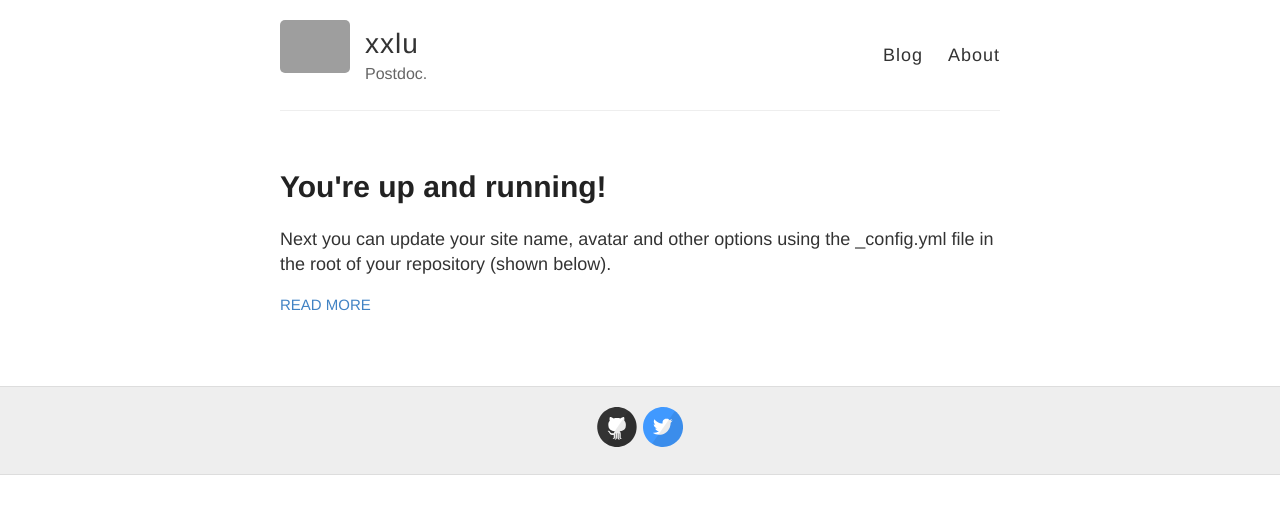
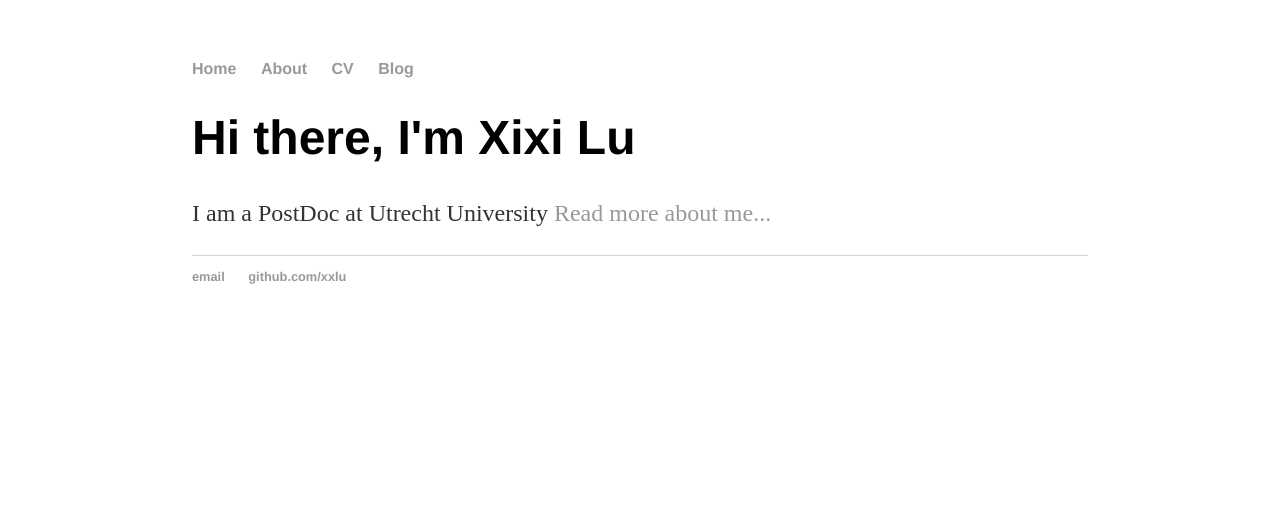
Before and after one commit to xxlu/xxlu.github.io, a Jekyll site: the page built from index.html, in a window 1280 px wide. Shown: the top 514 px of the page. Built offline with Jekyll 4.4.1, drawn with Linux system fonts in a browser that asks for light colours; grey boxes are pictures that could not be loaded.

Commit message:
Simple commit

```diff
--- a/_config.yml
+++ b/_config.yml
@@ -1,86 +1,2 @@
-#
-# This file contains configuration flags to customize your site
-#
-
-# Name of your site (displayed in the header)
-name: xxlu
-
-# Short bio or description (displayed in the header)
-description: Postdoc.
-
-# URL of your avatar or profile pic (you could use your GitHub profile pic)
-avatar: https://raw.githubusercontent.com/barryclark/jekyll-now/master/images/jekyll-logo.png
-
-#
-# Flags below are optional
-#
-
-# Includes an icon in the footer for each username you enter
-footer-links:
-  dribbble:
-  email:
-  facebook:
-  flickr:
-  github: barryclark/jekyll-now
-  instagram:
-  linkedin:
-  pinterest:
-  rss: # just type anything here for a working RSS icon
-  twitter: jekyllrb
-  stackoverflow: # your stackoverflow profile, e.g. "users/50476/bart-kiers"
-  youtube: # channel/<your_long_string> or user/<user-name>
-  googleplus: # anything in your profile username that comes after plus.google.com/
-
-
-# Enter your Disqus shortname (not your username) to enable commenting on posts
-# You can find your shortname on the Settings page of your Disqus account
-disqus:
-
-# Enter your Google Analytics web tracking code (e.g. UA-2110908-2) to activate tracking
-google_analytics:
-
-# Your website URL (e.g. http://barryclark.github.io or http://www.barryclark.co)
-# Used for Sitemap.xml and your RSS feed
-url:
-
-# If you're hosting your site at a Project repository on GitHub pages
-# (http://yourusername.github.io/repository-name)
-# and NOT your User repository (http://yourusername.github.io)
-# then add in the baseurl here, like this: "/repository-name"
-baseurl: ""
-
-#
-# !! You don't need to change any of the configuration flags below !!
-#
-
-permalink: /:title/
-
-# The release of Jekyll Now that you're using
-version: v1.2.0
-
-# Jekyll 3 now only supports Kramdown for Markdown
-kramdown:
-  # Use GitHub flavored markdown, including triple backtick fenced code blocks
-  input: GFM
-  # Jekyll 3 and GitHub Pages now only support rouge for syntax highlighting
-  syntax_highlighter: rouge
-  syntax_highlighter_opts:
-    # Use existing pygments syntax highlighting css
-    css_class: 'highlight'
-
-# Set the Sass partials directory, as we're using @imports
-sass:
-  style: :expanded # You might prefer to minify using :compressed
-
-# Use the following plug-ins
-gems:
-  - jekyll-sitemap # Create a sitemap using the official Jekyll sitemap gem
-  - jekyll-feed # Create an Atom feed using the official Jekyll feed gem
-
-# Exclude these files from your production _site
-exclude:
-  - Gemfile
-  - Gemfile.lock
-  - LICENSE
-  - README.md
-  - CNAME
+name: Xixi Lu
+markdown: kramdown
--- a/_layouts/default.html
+++ b/_layouts/default.html
@@ -1,51 +1,29 @@
 <!DOCTYPE html>
-<html>
-  <head>
-    <title>{% if page.title %}{{ page.title }} – {% endif %}{{ site.name }} – {{ site.description }}</title>
+	<html>
+		<head>
+			<title>{{ page.title }}</title>
+			<!-- link to main stylesheet -->
+			<link rel="stylesheet" type="text/css" href="/css/main.css">
+		</head>
+		<body>
+			<nav>
+	    		<ul>
+	        		<li><a href="/">Home</a></li>
+		        	<li><a href="/about">About</a></li>
+	        		<li><a href="/cv">CV</a></li>
+	        		<li><a href="/blog">Blog</a></li>
+	    		</ul>
+			</nav>
+			<div class="container">
 
-    {% include meta.html %}
+			{{ content }}
 
-    <!--[if lt IE 9]>
-      <script src="http://html5shiv.googlecode.com/svn/trunk/html5.js"></script>
-    <![endif]-->
-
-    <link rel="stylesheet" type="text/css" href="{{ site.baseurl }}/style.css" />
-    <link rel="alternate" type="application/rss+xml" title="{{ site.name }} - {{ site.description }}" href="{{ site.baseurl }}/feed.xml" />
-
-    <!-- Created with Jekyll Now - http://github.com/barryclark/jekyll-now -->
-  </head>
-
-  <body>
-    <div class="wrapper-masthead">
-      <div class="container">
-        <header class="masthead clearfix">
-          <a href="{{ site.baseurl }}/" class="site-avatar"><img src="{{ site.avatar }}" /></a>
-
-          <div class="site-info">
-            <h1 class="site-name"><a href="{{ site.baseurl }}/">{{ site.name }}</a></h1>
-            <p class="site-description">{{ site.description }}</p>
-          </div>
-
-          <nav>
-            <a href="{{ site.baseurl }}/">Blog</a>
-            <a href="{{ site.baseurl }}/about">About</a>
-          </nav>
-        </header>
-      </div>
-    </div>
-
-    <div id="main" role="main" class="container">
-      {{ content }}
-    </div>
-
-    <div class="wrapper-footer">
-      <div class="container">
-        <footer class="footer">
-          {% include svg-icons.html %}
-        </footer>
-      </div>
-    </div>
-
-    {% include analytics.html %}
-  </body>
-</html>
+			</div><!-- /.container -->
+			<footer>
+	    		<ul>
+	        		<li><a href="mailto:x.lu@uu.com">email</a></li>
+	        		<li><a href="https://github.com/xxlu">github.com/xxlu</a></li>
+				</ul>
+			</footer>
+		</body>
+	</html>
--- /dev/null
+++ b/css/main.css
@@ -0,0 +1,43 @@
+body {
+    margin: 60px auto;
+    width: 70%;
+}
+nav ul, footer ul {
+    font-family:'Helvetica', 'Arial', 'Sans-Serif';
+    padding: 0px;
+    list-style: none;
+    font-weight: bold;
+}
+nav ul li, footer ul li {
+    display: inline;
+    margin-right: 20px;
+}
+a {
+    text-decoration: none;
+    color: #999;
+}
+a:hover {
+    text-decoration: underline;
+}
+h1 {
+    font-size: 3em;
+    font-family:'Helvetica', 'Arial', 'Sans-Serif';
+}
+p {
+    font-size: 1.5em;
+    line-height: 1.4em;
+    color: #333;
+}
+footer {
+    border-top: 1px solid #d5d5d5;
+    font-size: .8em;
+}
+
+ul.posts {
+    margin: 20px auto 40px;
+    font-size: 1.5em;
+}
+
+ul.posts li {
+    list-style: none;
+}
--- a/index.html
+++ b/index.html
@@ -1,18 +1,8 @@
 ---
 layout: default
+title: Hank Quinlan, Horrible Cop
 ---
-
-<div class="posts">
-  {% for post in site.posts %}
-    <article class="post">
-
-      <h1><a href="{{ site.baseurl }}{{ post.url }}">{{ post.title }}</a></h1>
-
-      <div class="entry">
-        {{ post.excerpt }}
-      </div>
-
-      <a href="{{ site.baseurl }}{{ post.url }}" class="read-more">Read More</a>
-    </article>
-  {% endfor %}
-</div>
+<div class="blurb">
+	<h1>Hi there, I'm Xixi Lu </h1>
+	<p>I am a PostDoc at Utrecht University <a href="/about">Read more about me...</a></p>
+</div><!-- /.blurb -->
```
Also changed, not shown: _config.yml.difficult.yml (added, +86 -0 lines), _layouts/default.html.difficult.html (added, +51 -0 lines).
